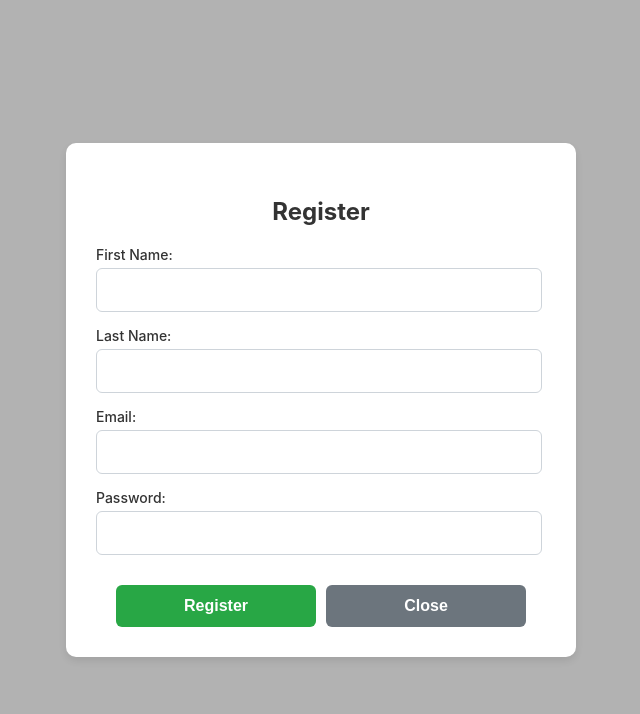
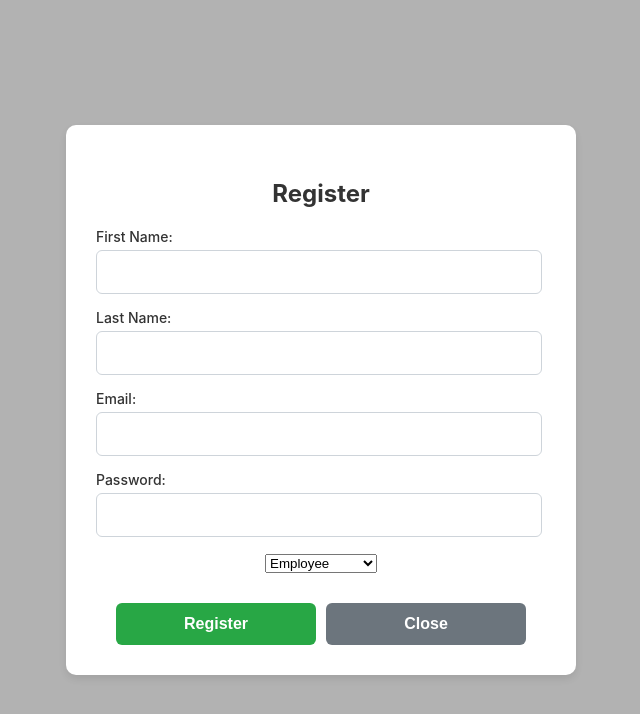
Before and after one commit to Phxtsxkxrn/Inventory-Management, a React (Create React App) app: page /register in a window 1280 px wide. Shown: the top 714 px of the page, without its empty margins (319-959 px from the left). Built offline with nearby package versions, Linux system fonts and the light colour scheme; no server answers; the database is empty.

Commit message:
add role

```diff
--- a/src/components/Register.js
+++ b/src/components/Register.js
@@ -9,6 +9,7 @@ const Register = ({ onUserAdded, onClose }) => {
   const [email, setEmail] = useState("");
   const [password, setPassword] = useState("");
   const [error, setError] = useState("");
+  const [role, setRole] = useState("Employee");
 
   const handleRegister = async (e) => {
     e.preventDefault();
@@ -18,7 +19,8 @@ const Register = ({ onUserAdded, onClose }) => {
       firstName,
       lastName,
       email,
-      password
+      password,
+      role // ✅ ส่ง role ไปด้วย
     );
 
     if (success) {
@@ -29,14 +31,15 @@ const Register = ({ onUserAdded, onClose }) => {
         confirmButtonText: "OK",
       });
 
-      // ✅ ส่งข้อมูลที่เพิ่งลงทะเบียนไปยัง `UserList.js`
+      // ✅ ส่งข้อมูลใหม่ไปยัง `UserList.js`
       if (onUserAdded) {
         onUserAdded({
           id: userId, // ใช้ ID จาก Firestore
           firstName,
           lastName,
           email,
-          createdAt: new Date(), // ตั้งค่าเวลาเพิ่ม
+          role, // ✅ รวม role
+          createdAt: new Date(),
           lastUpdate: new Date(),
         });
       }
@@ -105,6 +108,16 @@ const Register = ({ onUserAdded, onClose }) => {
             />
           </div>
 
+          <select
+            name="role"
+            value={role}
+            onChange={(e) => setRole(e.target.value)}
+          >
+            <option value="Employee">Employee</option>
+            <option value="Stock Manager">Stock Manager</option>
+            <option value="Admin">Admin</option>
+          </select>
+
           {/* ปุ่ม Register และ Close */}
           <div className="register-button-group">
             <button type="submit" className="register-button save">
--- a/src/components/UserList.js
+++ b/src/components/UserList.js
@@ -255,6 +255,7 @@ const UserList = () => {
             <th>First Name</th>
             <th>Last Name</th>
             <th>Email</th>
+            <th>Role</th>
             <th>Created At</th>
             <th>Last Update</th>
             <th>Actions</th>
@@ -268,6 +269,7 @@ const UserList = () => {
                 <td>{user.firstName}</td>
                 <td>{user.lastName}</td>
                 <td>{user.email}</td>
+                <td>{user.role}</td>
                 <td>{formatDate(user.createdAt)}</td>
                 <td>{formatDate(user.lastUpdate)}</td>
                 <td>
--- a/src/services/authService.js
+++ b/src/services/authService.js
@@ -3,7 +3,13 @@ import { setDoc, doc, getDoc, serverTimestamp } from "firebase/firestore";
 import { hashPassword, verifyPassword } from "./cryptoUtils"; // ใช้ฟังก์ชันแฮชจาก cryptoUtils.js
 
 // ✅ ฟังก์ชันลงทะเบียน
-export const registerUser = async (firstName, lastName, email, password) => {
+export const registerUser = async (
+  firstName,
+  lastName,
+  email,
+  password,
+  role
+) => {
   try {
     const hashedPassword = await hashPassword(password); // แฮชรหัสผ่าน
 
@@ -12,6 +18,7 @@ export const registerUser = async (firstName, lastName, email, password) => {
       lastName,
       email,
       password: hashedPassword, // บันทึกเป็นค่าแฮช
+      role, // ✅ เพิ่ม role เข้าไปที่ Firestore
       createdAt: serverTimestamp(),
       lastUpdate: serverTimestamp(),
     };
```
